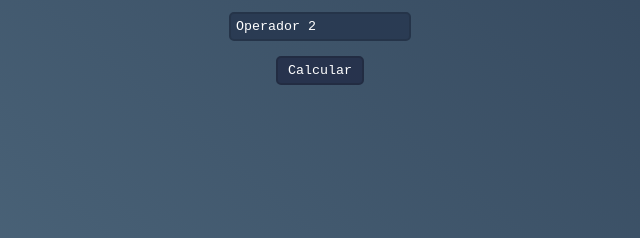
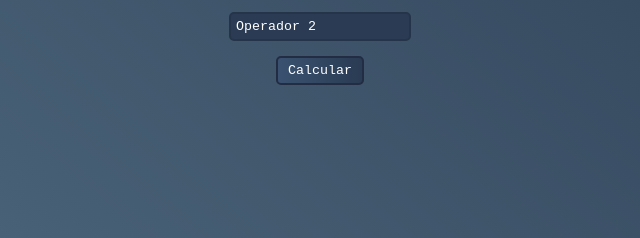
Before and after one commit to Sam3810/Calculadora, a plain HTML site: page Calculadora/index.html in a window 1280 px wide. Shown: the part 417-655 px from the top of the page, 320-960 px from the left. Drawn offline with Linux system fonts and the light colour scheme.

Commit message:
Add files via upload

```diff
--- a/Calculadora/index.css
+++ b/Calculadora/index.css
@@ -24,16 +24,16 @@ input {
 
 button {
     color: white;
-    background-color: #27334d;
+    background: linear-gradient(270deg, #2a3b53, #3a5270);
     border-radius: 5px;
     border: 2px solid #222c42;
     padding: 5px 10px;
-    transition-duration: 0.3s;
+    transition-duration: 0.5s;
     font-family: monospace;
 }
 
 button:hover {
-    background-color: #303f5e;
+    filter: blur(1px);
     border: 2px solid #293550;
 }
 
```
